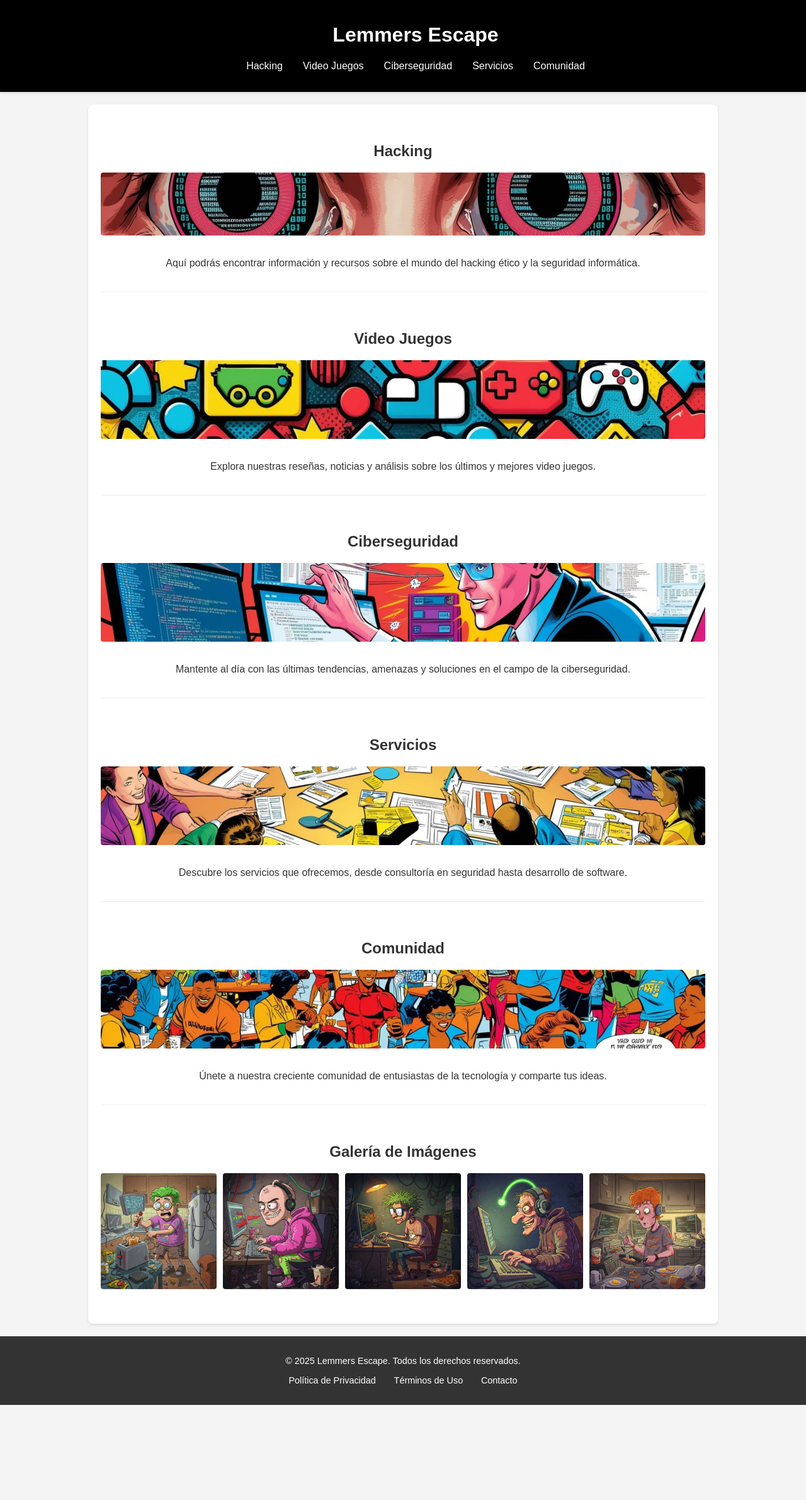
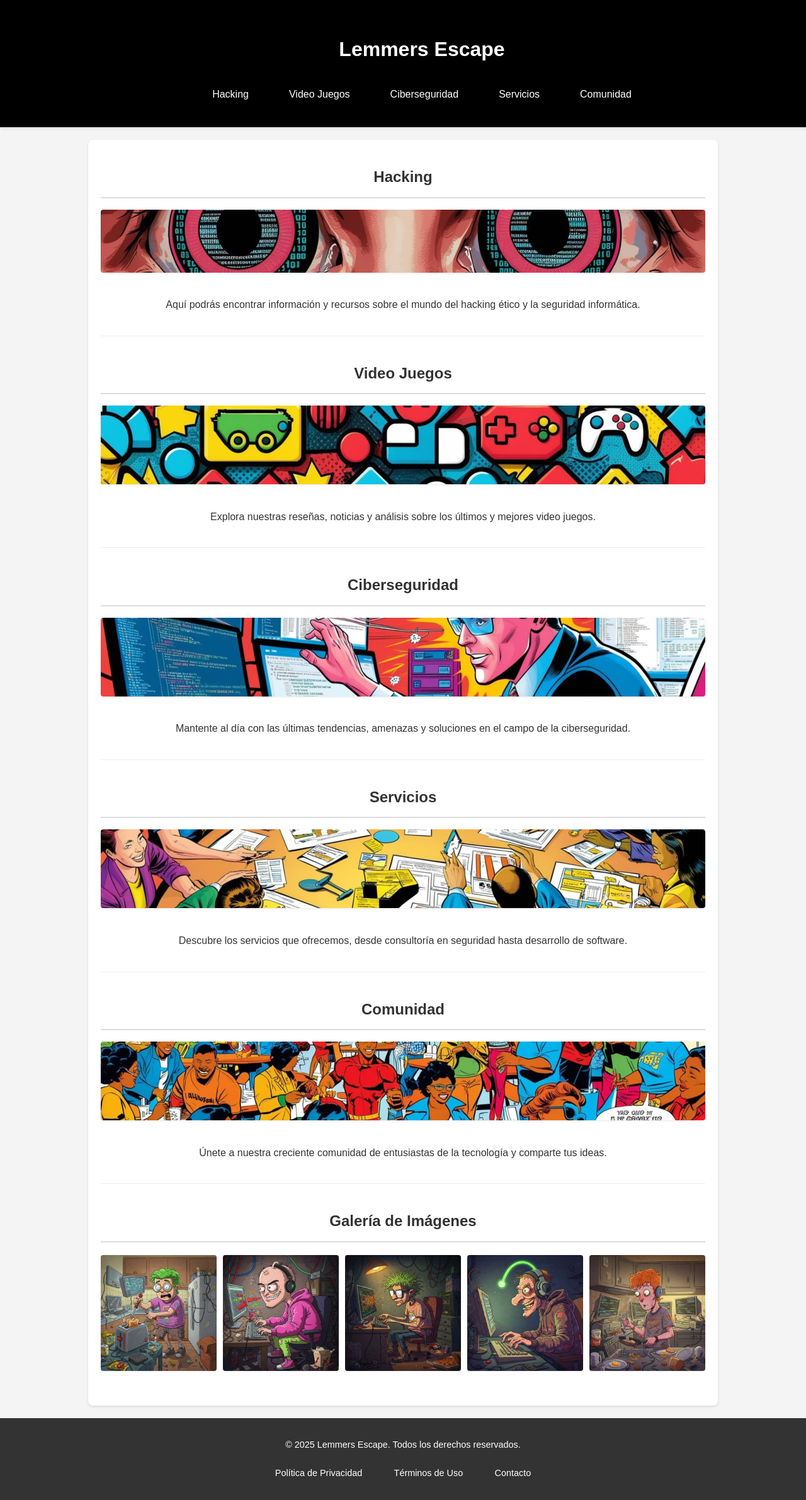
Before and after one commit to joselo-d/lammer_escape, a plain HTML site: page index.html in a window 1280 px wide. Shown: the top 2382 px of the page at 63% size. Before the commit the page ends 2231 px from the top, so only its background shows below. Drawn offline with Linux system fonts and the light colour scheme.

Commit message:
Add files via upload

```diff
--- a/articulos_secciones/articulos_seccion_hacking/subpagina_hacking.css
+++ b/articulos_secciones/articulos_seccion_hacking/subpagina_hacking.css
@@ -1,4 +1,3 @@
-/* Estilos generales para la subpágina de hacking */
 body {
     font-family: sans-serif;
     margin: 0;
@@ -10,21 +9,29 @@ body {
 header {
     background-color: #222;
     color: white;
-    padding: 1.5em 0;
+    padding: 1.5em 20px;
     text-align: center;
     box-shadow: 0 2px 5px rgba(0, 0, 0, 0.1);
+    display: flex;
+    flex-direction: column; /* Apila el título y la navegación por defecto */
+    align-items: center; /* Centra los elementos horizontalmente */
+}
+
+header h1 {
+    margin-bottom: 0.5em; /* Espacio entre el título y la navegación */
 }
 
 nav ul {
     list-style: none;
     padding: 0;
-    margin: 1em 0;
+    margin: 0; /* Elimina el margen por defecto */
     display: flex;
-    justify-content: center;
+    justify-content: center; /* Centra los elementos del menú por defecto */
+    flex-wrap: wrap; /* Permite que los elementos del menú pasen a la siguiente línea en pantallas pequeñas */
 }
 
 nav li {
-    margin: 0 1.5em;
+    margin: 0.5em; /* Reduce el margen entre los elementos del menú */
 }
 
 nav a {
@@ -32,6 +39,8 @@ nav a {
     text-decoration: none;
     font-weight: bold;
     transition: color 0.3s ease;
+    padding: 0.5em 1em; /* Añade un poco de padding a los enlaces */
+    border-radius: 5px; /* Opcional: añade bordes redondeados */
 }
 
 nav a:hover {
@@ -111,7 +120,7 @@ ol.lista-herramientas {
 footer {
     background-color: #222;
     color: white;
-    padding: 1.5em 0;
+    padding: 1.5em 20px;
     text-align: center;
     font-size: 0.9em;
     position: static;
@@ -140,10 +149,11 @@ footer {
     margin: 0.7em 0;
     display: flex;
     justify-content: center;
+    flex-wrap: wrap; /* Permite que los elementos del menú pasen a la siguiente línea */
 }
 
 .footer-content nav li {
-    margin: 0 1.5em;
+    margin: 0 0.75em; /* Reduce el margen en el footer también */
 }
 
 .footer-content nav a {
@@ -158,6 +168,26 @@ footer {
 
 /* Media query para pantallas más grandes */
 @media (min-width: 768px) {
+    header {
+        flex-direction: row; /* Coloca el título y la navegación en la misma línea */
+        justify-content: space-between; /* Espacia el título y la navegación */
+        align-items: center; /* Alinea verticalmente el título y la navegación */
+        padding: 1.5em 30px; /* Aumenta el padding lateral en pantallas grandes */
+    }
+
+    header h1 {
+        margin-bottom: 0; /* Elimina el margen inferior del título en pantallas grandes */
+    }
+
+    nav ul {
+        justify-content: flex-end; /* Alinea los elementos del menú a la derecha en pantallas grandes */
+        flex-wrap: nowrap; /* Evita que los elementos del menú pasen a la siguiente línea */
+    }
+
+    nav li {
+        margin: 0 1.5em; /* Restaura el margen original en pantallas grandes */
+    }
+
     main {
         padding: 40px;
         margin: 40px auto;
@@ -192,3 +222,29 @@ footer {
         margin: 0;
     }
 }
+
+/* Media query para pantallas pequeñas (opcional: ajustes específicos si es necesario) */
+@media (max-width: 600px) {
+    header {
+        padding: 1em 15px;
+    }
+
+    header h1 {
+        font-size: 1.8em;
+    }
+
+    nav ul {
+        flex-direction: column; /* Apila los elementos del menú verticalmente */
+        align-items: center; /* Centra los elementos del menú */
+    }
+
+    nav li {
+        margin: 0.7em 0; /* Aumenta el margen vertical entre los elementos del menú */
+        width: 100%; /* Ocupa todo el ancho para mejor legibilidad */
+        text-align: center; /* Centra el texto de los enlaces */
+    }
+
+    nav a {
+        display: block; /* Hace que los enlaces ocupen todo el ancho del li */
+    }
+}
--- a/styles.css
+++ b/styles.css
@@ -1,59 +1,85 @@
+/* Estilos generales del body */
 body {
     font-family: sans-serif;
     margin: 0 auto; /* Centra el body horizontalmente */
     padding: 0;
     background-color: #f4f4f4;
     color: #333;
+    line-height: 1.6; /* Mejora la legibilidad del texto */
 }
 
+/* Estilos del header */
 header {
-    background-color: black; /* Establece el fondo a negro */
+    background-color: black;
     color: white;
     padding: 1em 20px;
-    text-align: center;
     box-shadow: 0 2px 5px rgba(0, 0, 0, 0.1);
-    width: 100%; /* Asegura que el header ocupe todo el ancho del body */
+    width: 100%;
+    display: flex;
+    flex-direction: column; /* Apila el título y la navegación */
+    align-items: center; /* Centra horizontalmente los elementos */
+    justify-content: center; /* Centra verticalmente el contenido (en el eje principal) */
+    text-align: center; /* Asegura que el texto dentro esté centrado */
 }
 
+header h1 {
+    margin-bottom: 0.5em; /* Espacio entre el título y el menú */
+    font-size: 1.5em; /* Tamaño de fuente base para el título */
+}
+
+/* Estilos de la navegación principal */
 nav ul {
     list-style: none;
     padding: 0;
-    margin: 1em 0; /* Añade un poco de margen superior e inferior */
+    margin: 0;
     display: flex;
+    align-items: center;
     justify-content: center;
+    flex-wrap: wrap;
 }
 
 nav li {
-    margin: 0 1em;
+    margin: 0.5em;
 }
+
 nav a {
     color: white;
     text-decoration: none;
+    display: inline-block;
+    padding: 0.5em 1em;
+    border-radius: 5px;
+    transition: background-color 0.3s ease; /* Añade una transición suave al hover */
 }
 
+nav a:hover {
+    background-color: rgba(255, 255, 255, 0.1); /* Ligero fondo al pasar el ratón */
+}
+
+/* Estilos del contenedor principal */
 .contenedor-principal {
     padding: 20px;
-    margin: 20px auto; /* Centra el contenedor principal y añade márgenes */
+    margin: 20px auto;
     background-color: white;
     border-radius: 8px;
     box-shadow: 0 2px 4px rgba(0, 0, 0, 0.1);
     display: flex;
     flex-direction: column;
-    align-items: center; /* Centra el contenido horizontalmente dentro del contenedor */
-    text-align: center; /* Centra el texto dentro del contenedor */
-    max-width: 960px; /* Ancho máximo para el contenido principal */
+    align-items: center;
+    text-align: center;
+    max-width: 960px;
 }
 
+/* Estilos de las secciones dentro del contenedor principal */
 section {
-    width: 100%; /* Las secciones ocupan el ancho del contenedor principal */
-    padding: 20px 0; /* Reduce el margen vertical de las secciones */
-    margin-bottom: 20px; /* Añade margen inferior entre secciones */
-    border-bottom: 1px solid #eee; /* Añade una línea divisoria entre secciones */
+    width: 100%;
+    padding: 20px 0;
+    margin-bottom: 20px;
+    border-bottom: 1px solid #eee;
 }
 
 section:last-child {
-    border-bottom: none; /* Elimina la línea inferior de la última sección */
-    margin-bottom: 0; /* Elimina el margen inferior de la última sección */
+    border-bottom: none;
+    margin-bottom: 0;
 }
 
 section img {
@@ -61,18 +87,24 @@ section img {
     height: auto;
     margin-bottom: 15px;
     border-radius: 4px;
+    box-shadow: 0 1px 3px rgba(0, 0, 0, 0.1); /* Ligera sombra a las imágenes */
 }
 
-h2 {
+section h2 {
     color: #333;
+    margin-top: 0; /* Elimina el margen superior predeterminado */
+    margin-bottom: 0.75em; /* Espacio inferior para el título de la sección */
+    border-bottom: 2px solid #ddd; /* Línea inferior más sutil */
+    padding-bottom: 0.5em;
 }
 
+/* Estilos de la galería de imágenes */
 .gallery {
     display: grid;
     grid-template-columns: repeat(auto-fit, minmax(150px, 1fr));
     gap: 10px;
     margin-top: 20px;
-    width: 100%; /* La galería ocupa el ancho del contenedor principal */
+    width: 100%;
 }
 
 .gallery img {
@@ -80,23 +112,31 @@ h2 {
     height: auto;
     border-radius: 4px;
     box-shadow: 0 1px 2px rgba(0, 0, 0, 0.1);
+    transition: transform 0.2s ease-in-out; /* Añade una pequeña animación al pasar el ratón */
 }
+
+.gallery img:hover {
+    transform: scale(1.05); /* Ligeramente más grande al pasar el ratón */
+}
+
+/* Estilos del footer */
 footer {
     background-color: #333;
     color: white;
-    padding: 1em 20px; /* Añade un poco de padding lateral */
+    padding: 1em 20px;
     text-align: center;
     font-size: 0.9em;
-    margin-top: 20px; /* Añade un poco de margen superior */
+    margin-top: 20px;
 }
 
 .footer-content {
-    max-width: 960px; /* Limita el ancho del contenido del footer */
+    max-width: 960px;
     margin: 0 auto;
     padding: 10px 20px;
     display: flex;
     flex-direction: column;
     align-items: center;
+    justify-content: center; /* Centra el contenido del footer */
 }
 
 .footer-content p {
@@ -109,13 +149,106 @@ footer {
     margin: 0.5em 0;
     display: flex;
     justify-content: center;
+    flex-wrap: wrap;
 }
 
 .footer-content nav li {
-    margin: 0 1em;
+    margin: 0 0.75em;
 }
 
 .footer-content nav a {
-    color: white; /* Cambia el color de los enlaces del footer a blanco */
+    color: white;
     text-decoration: none;
+    transition: color 0.3s ease;
 }
+
+.footer-content nav a:hover {
+    color: #ddd;
+}
+
+/* Media queries para la responsividad */
+
+/* Pantallas más grandes (>= 768px) */
+@media (min-width: 768px) {
+    header {
+        flex-direction: column; /* Apila el título y la navegación */
+        align-items: center; /* Centra horizontalmente los elementos */
+        justify-content: center; /* Centra verticalmente el contenido */
+        padding: 2em 30px; /* Aumenta el padding vertical */
+        text-align: center; /* Asegura que el texto dentro esté centrado */
+    }
+
+    header h1 {
+        font-size: 2em; /* Título más grande en pantallas grandes */
+        margin-bottom: 0.75em; /* Espacio entre título y menú */
+    }
+
+    nav ul {
+        justify-content: center; /* Centra el menú horizontalmente */
+        flex-wrap: wrap;
+    }
+
+    nav li {
+        margin: 0 1em;
+    }
+}
+
+/* Pantallas pequeñas (<= 600px) */
+@media (max-width: 600px) {
+    header {
+        flex-direction: column;
+        align-items: center;
+        padding: 1em 15px;
+        text-align: center; /* Centra el título en pantallas pequeñas */
+    }
+
+    header h1 {
+        margin-bottom: 0.5em;
+        font-size: 1.75em; /* Título ligeramente más pequeño en móviles */
+    }
+
+    nav ul {
+        flex-direction: column;
+        align-items: center;
+    }
+
+    nav li {
+        margin: 0.7em 0;
+        width: 100%; /* Los elementos del menú ocupan todo el ancho */
+        text-align: center;
+    }
+
+    nav a {
+        display: block;
+    }
+
+    .contenedor-principal {
+        padding: 15px;
+        margin: 15px auto;
+    }
+
+    section {
+        padding: 15px 0;
+        margin-bottom: 15px;
+    }
+
+    .gallery {
+        grid-template-columns: repeat(auto-fit, minmax(100px, 1fr)); /* Columnas más pequeñas en móviles */
+        gap: 5px;
+    }
+
+    .footer-content {
+        flex-direction: column;
+        align-items: center;
+        text-align: center;
+    }
+
+    .footer-content nav ul {
+        flex-direction: column;
+        align-items: center;
+    }
+
+    .footer-content nav li {
+        margin: 0.5em 0;
+    }
+}
```
Also changed, not shown: articulos_secciones/articulos_seccion_videojuegos/seccion_videojuegos.html (line endings or trailing spaces).
